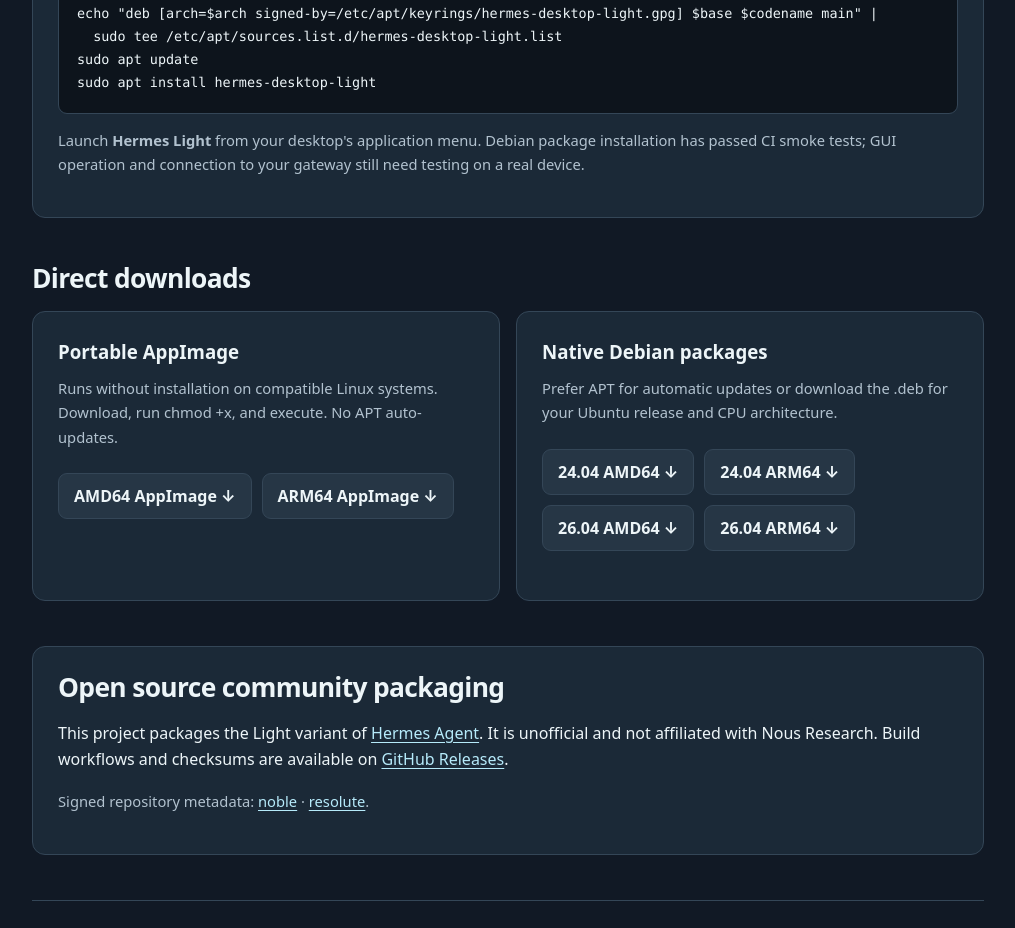
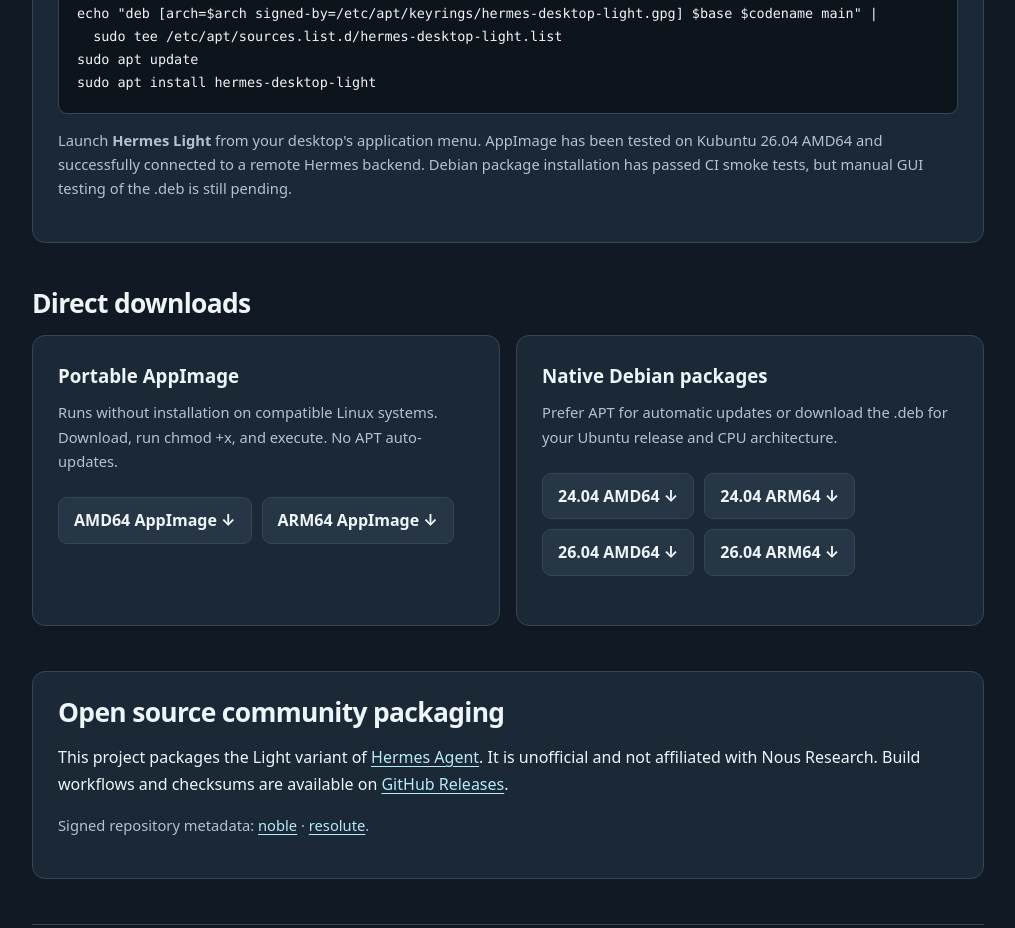
Before and after one commit to dacog/hermes-desktop-light, a plain HTML site: page docs/index.html in a window 1280 px wide. Shown: the part 1080-2008 px from the top of the page, without its empty margins (132-1147 px from the left). Drawn offline with Linux system fonts and the light colour scheme.

Commit message:
Deploy Pages from published releases without rebuild; confirm Kubuntu remote connection

```diff
--- a/docs/index.html
+++ b/docs/index.html
@@ -58,7 +58,7 @@
   sudo tee /etc/apt/sources.list.d/hermes-desktop-light.list
 sudo apt update
 sudo apt install hermes-desktop-light</code></pre>
-<p class="small">Launch <strong>Hermes Light</strong> from your desktop's application menu. Debian package installation has passed CI smoke tests; GUI operation and connection to your gateway still need testing on a real device.</p>
+<p class="small">Launch <strong>Hermes Light</strong> from your desktop's application menu. AppImage has been tested on Kubuntu 26.04 AMD64 and successfully connected to a remote Hermes backend. Debian package installation has passed CI smoke tests, but manual GUI testing of the .deb is still pending.</p>
 </section>
 <section id="downloads"><h2>Direct downloads</h2>
 <div class="grid">
```
Also changed, not shown: 3 other files.
